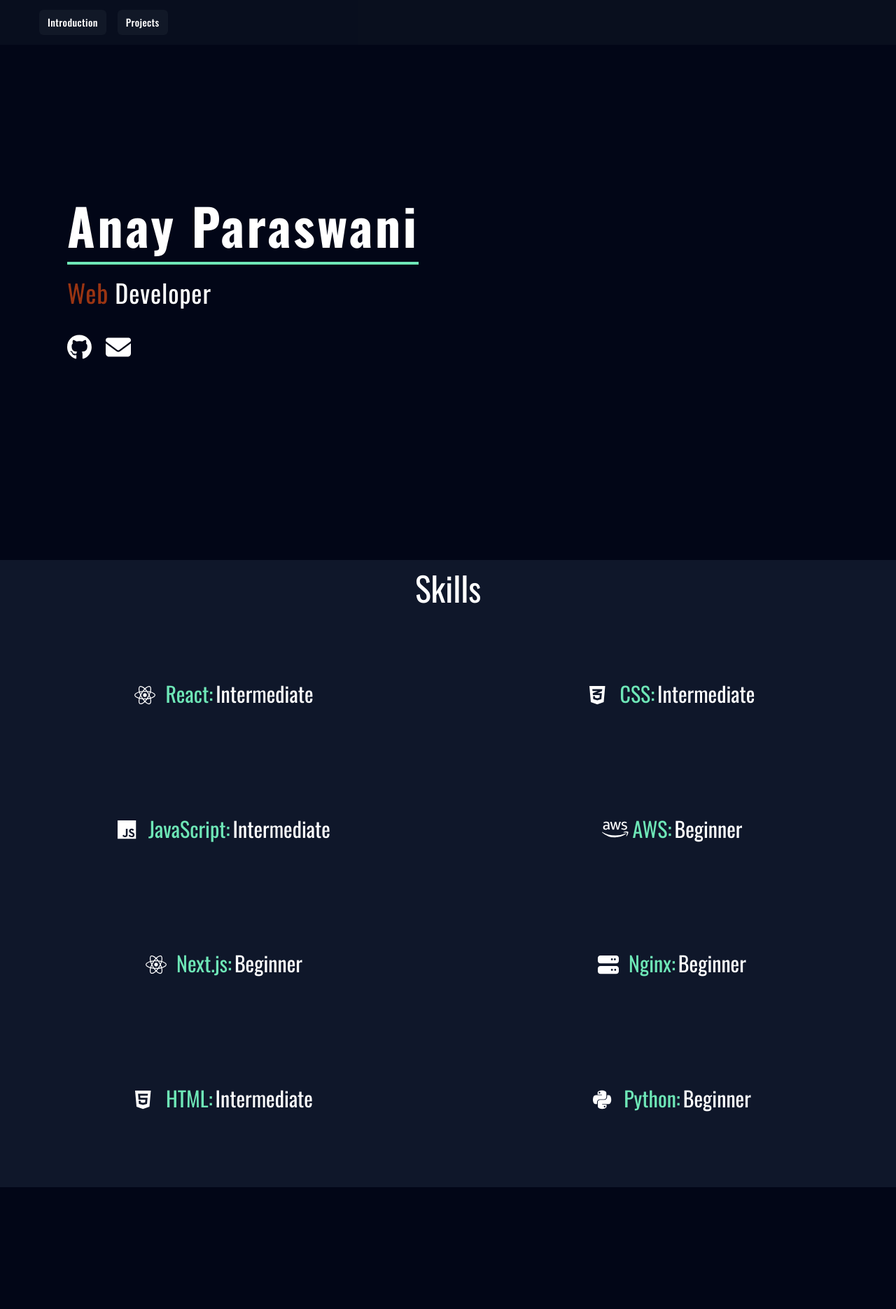
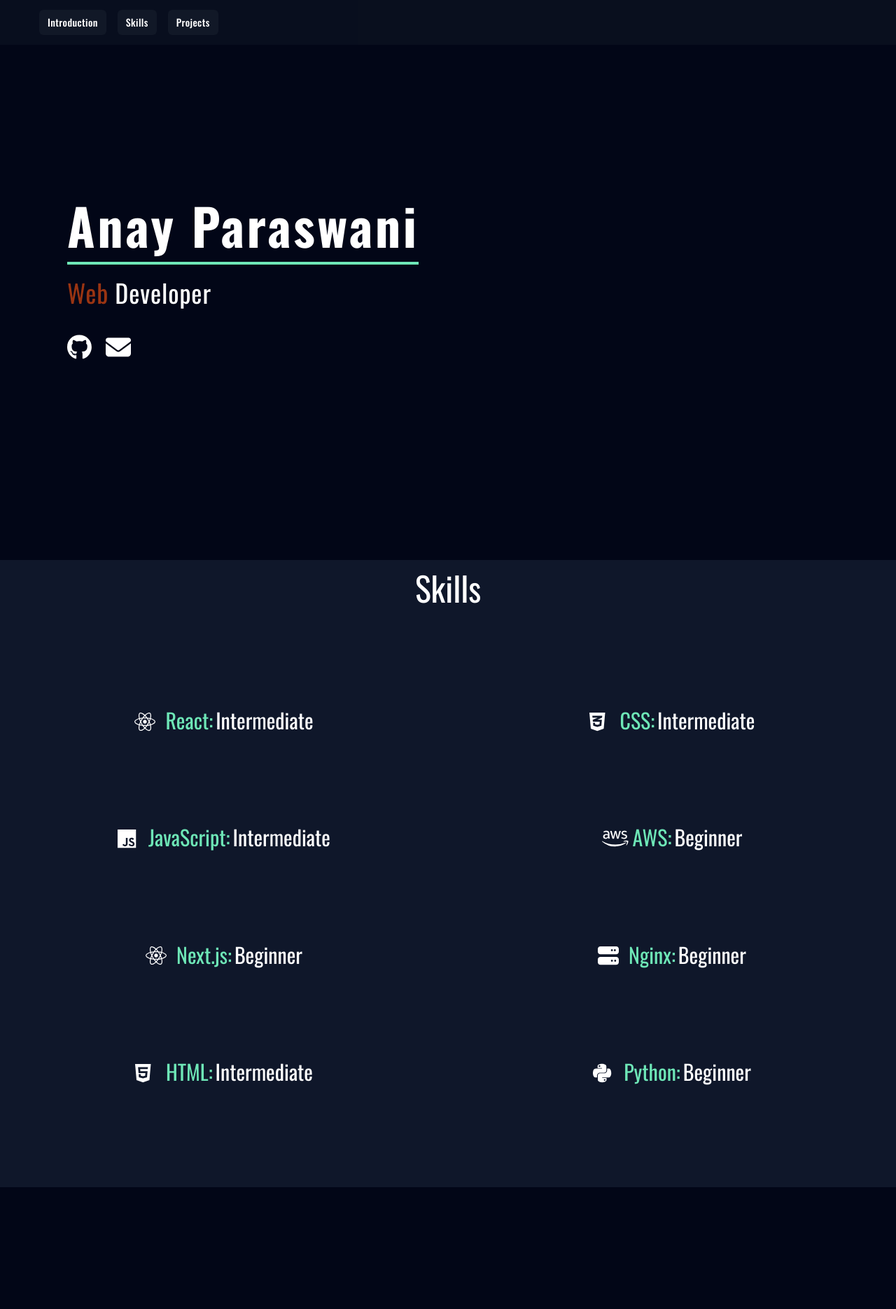
Before and after one commit to anay-208/portfolio, a Next.js app: page / in a window 1280 px wide. Shown: the top 1870 px of the page at 70% size. Built offline with nearby package versions, Linux system fonts and the light colour scheme.

Commit message:
Update skills section and navbar

```diff
--- a/src/app/components/skills.tsx
+++ b/src/app/components/skills.tsx
@@ -43,12 +43,12 @@
     <div id="skills" className="min-h-screen bg-slate-900 py-4">
       <h1 className="text-center text-5xl ">Skills</h1>
       <div className="grid grid-cols-1 sm:grid-cols-2 text-3xl min-h-screen mt-12 sm:mt-4">
-        <div className="flex justify-evenly items-center flex-col gap-16 h-full">
+        <div className="flex justify-evenly items-center flex-col h-full">
           {skills.slice(0, skills.length / 2).map((skill, index) => (
             <Skill key={index} skill={skill}/>
           ))}
         </div>
-        <div className="flex justify-evenly items-center flex-col gap-16 h-full mt-16 sm:mt-0">
+        <div className="flex justify-evenly items-center flex-col h-full">
           {skills
             .slice(skills.length / 2, skills.length)
             .map((skill, index) => (
--- a/src/components/navbar.tsx
+++ b/src/components/navbar.tsx
@@ -12,6 +12,7 @@
 
   const [sections, setSections] = useState<Section[]>([
     { name: "introduction", active: true },
+    { name: "skills", active: false },
     { name: "projects", active: false },
   ]);
   const [scrolled, setScrolled] = useState(false);
```
